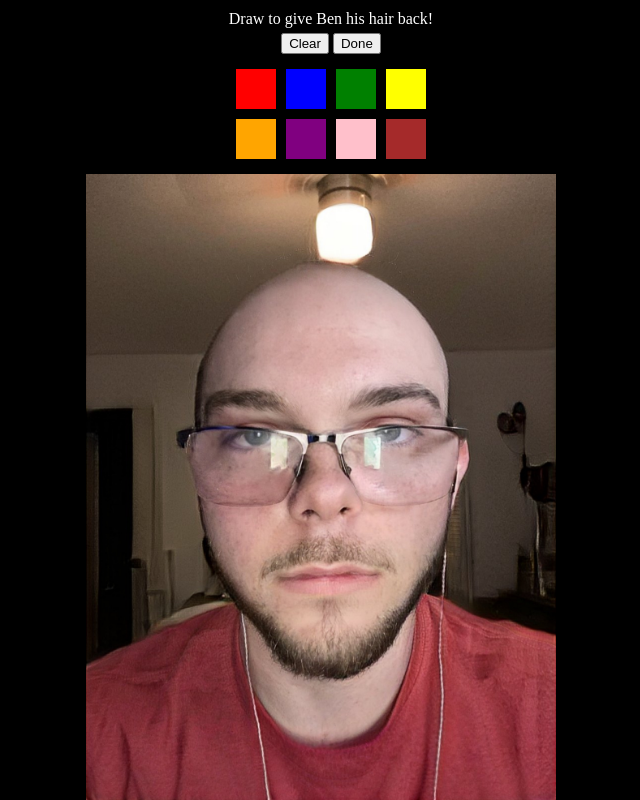
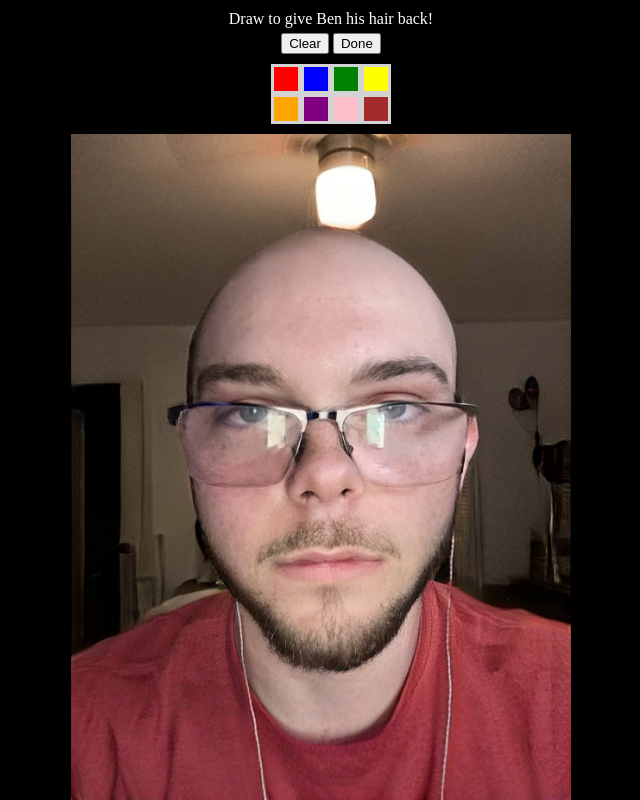
Before and after one commit to BigGecko01/benperlahair, a plain HTML site: page index.html in a window 1280 px wide. Shown: the whole page, without its empty margins (319-959 px from the left). Drawn offline with Linux system fonts and the light colour scheme.

Commit message:
Color Picker Smaller and Bordered

```diff
--- a/index.css
+++ b/index.css
@@ -67,23 +67,15 @@ p {
 }
 
 .color-button {
-  width: 40px;
-  background-color: gray;
-  height: 40px;
-  margin: 5px;
-  border: none;
+  width: 30px;
+  height: 30px;
+  margin: 0;
+  border: 3px solid lightgray;
   cursor: pointer;
   position: relative;
 }
 
 .color-inner {
-  width: 20px;
-  height: 20px;
-  margin: auto;
-  position: absolute;
-  top: 0;
-  bottom: 0;
-  left: 0;
-  right: 0;
-  border-radius: 3px;
+  width: 100%;
+  height: 100%;
 }
--- a/index.html
+++ b/index.html
@@ -16,37 +16,32 @@
         </div>
         <div id="color-selector" class="color-selector">
           <div class="color-row">
-            <button class="color-button" style="background-color: red"></button>
-            <button
-              class="color-button"
-              style="background-color: blue"
-            ></button>
-            <button
-              class="color-button"
-              style="background-color: green"
-            ></button>
-            <button
-              class="color-button"
-              style="background-color: yellow"
-            ></button>
+            <button class="color-button" style="background-color: red">
+              <div class="color-inner" style="background-color: red"></div>
+            </button>
+            <button class="color-button" style="background-color: blue">
+              <div class="color-inner" style="background-color: blue"></div>
+            </button>
+            <button class="color-button" style="background-color: green">
+              <div class="color-inner" style="background-color: green"></div>
+            </button>
+            <button class="color-button" style="background-color: yellow">
+              <div class="color-inner" style="background-color: yellow"></div>
+            </button>
           </div>
           <div class="color-row">
-            <button
-              class="color-button"
-              style="background-color: orange"
-            ></button>
-            <button
-              class="color-button"
-              style="background-color: purple"
-            ></button>
-            <button
-              class="color-button"
-              style="background-color: pink"
-            ></button>
-            <button
-              class="color-button"
-              style="background-color: brown"
-            ></button>
+            <button class="color-button" style="background-color: orange">
+              <div class="color-inner" style="background-color: orange"></div>
+            </button>
+            <button class="color-button" style="background-color: purple">
+              <div class="color-inner" style="background-color: purple"></div>
+            </button>
+            <button class="color-button" style="background-color: pink">
+              <div class="color-inner" style="background-color: pink"></div>
+            </button>
+            <button class="color-button" style="background-color: brown">
+              <div class="color-inner" style="background-color: brown"></div>
+            </button>
           </div>
         </div>
       </div>
```
